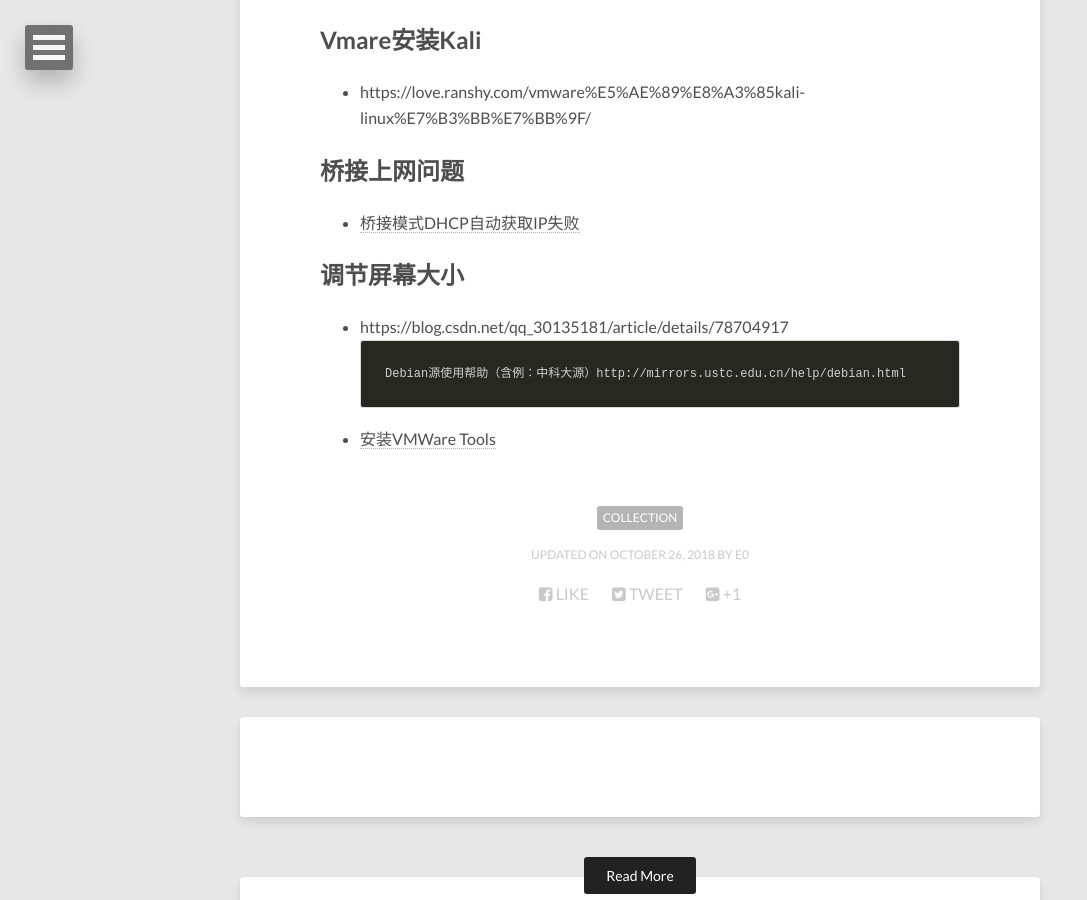
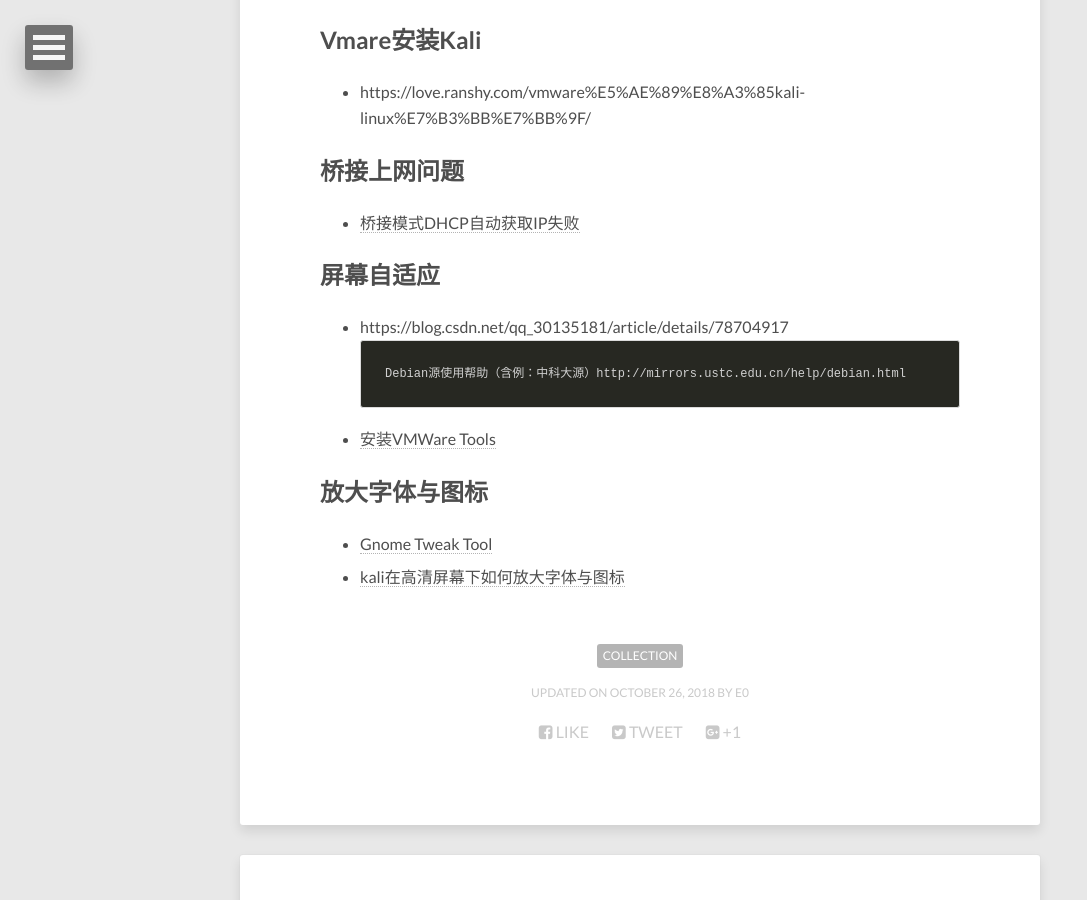
Before and after one commit to E0HYL/BLOG-OF-E0, a Jekyll site: the page built from _posts/2018-10-26-collections.md, in a window 1280 px wide and 900 px high, scrolled down 2427 px. Shown: the whole window, without its empty margins (0-1087 px from the left). Built offline with Jekyll 4.4.1, drawn with Linux system fonts in a browser that asks for light colours; nearby versions of some CDN libraries; emoji names are drawn with the system emoji font; comment, search, counter and statistics services are not loaded.

Commit message:
add more

````diff
--- a/_posts/2018-10-26-collections.md
+++ b/_posts/2018-10-26-collections.md
@@ -78,9 +78,13 @@
 ## 桥接上网问题
 * [桥接模式DHCP自动获取IP失败](https://blog.csdn.net/A807296772/article/details/77616130)
 
-## 调节屏幕大小
+## 屏幕自适应
 * https://blog.csdn.net/qq_30135181/article/details/78704917
 ```
 Debian源使用帮助（含例：中科大源）http://mirrors.ustc.edu.cn/help/debian.html
 ```
 * [安装VMWare Tools](https://blog.csdn.net/wy_bk/article/details/78303010)
+
+## 放大字体与图标
+* [Gnome Tweak Tool](https://steemit.com/utopian-io/@husnulkhatimah/how-to-install-gnome-tweak-tool-on-kali-linux-2017-2)
+* [kali在高清屏幕下如何放大字体与图标](https://blog.werner.wiki/kali-gnome-tweak-tool/)
````
